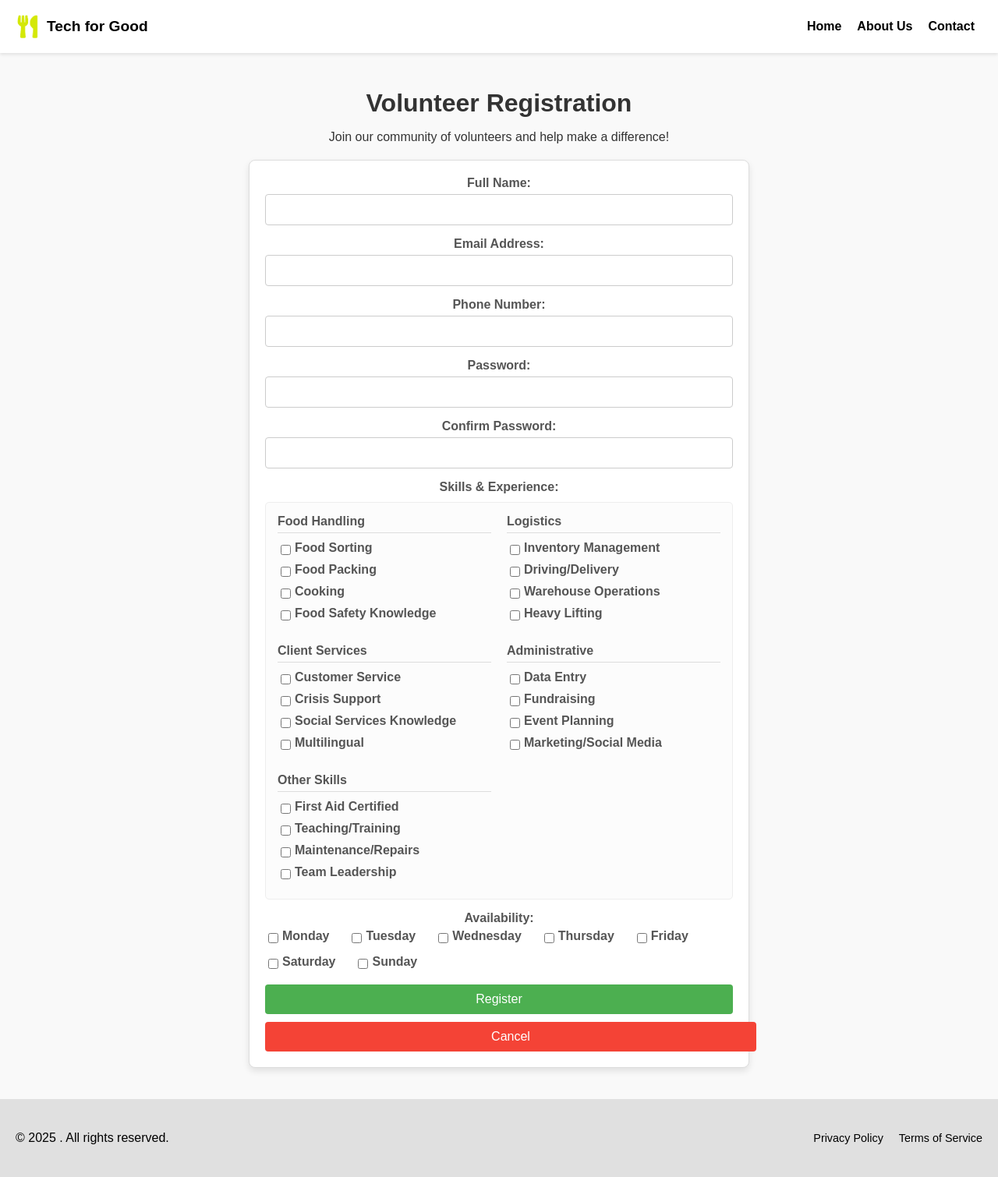
After one commit to floreaflorin777/Techforgood_stable, a Flask app: page /register in a window 1280 px wide. The commit adds this page. Shown: the whole page at 78% size. Run offline with Flask 2, Linux system fonts and the light colour scheme.

Commit message:
Added registration page and functionality.

```diff
--- a/app/routes.py
+++ b/app/routes.py
@@ -10,6 +10,10 @@ main = Blueprint('main', __name__)
 @main.route('/')
 def index():
     return render_template('index.html')
+
+@main.route('/register')
+def register():
+    return render_template('register.html')
 
 @main.route('/admin/dashboard')
 def admin_dashboard():
--- a/static/styles.css
+++ b/static/styles.css
@@ -164,6 +164,22 @@ main p {
 
 .cancel-btn:hover {
     background-color: #e53935;
+}
+
+.register-link {
+    margin-top: 15px;
+    text-align: center;
+    font-size: 0.9rem;
+}
+
+.register-link a {
+    color: #4CAF50;
+    text-decoration: none;
+    font-weight: bold;
+}
+
+.register-link a:hover {
+    text-decoration: underline;
 }
 
 .main-image {
@@ -391,3 +407,84 @@ services img {
     line-height: 25px;
   }
 }
+
+/* Registration form styles */
+.registration-form {
+    background-color: #ffffff;
+    border: 1px solid #ddd;
+    border-radius: 8px;
+    padding: 20px;
+    width: 80%;
+    max-width: 600px;
+    margin: 20px auto;
+    box-shadow: 0 4px 8px rgba(0, 0, 0, 0.1);
+}
+
+.skills-checkbox-group {
+    display: grid;
+    grid-template-columns: repeat(auto-fit, minmax(200px, 1fr));
+    gap: 20px;
+    margin-top: 10px;
+    text-align: left;
+    border: 1px solid #eee;
+    padding: 15px;
+    border-radius: 5px;
+    background-color: #fcfcfc;
+}
+
+.skill-category h4 {
+    margin-top: 0;
+    margin-bottom: 10px;
+    font-size: 1rem;
+    color: #555;
+    border-bottom: 1px solid #ddd;
+    padding-bottom: 5px;
+}
+
+.skill-category .checkbox-item {
+    margin-bottom: 5px;
+}
+
+select.form-input[multiple] {
+    height: auto;
+    min-height: 120px;
+}
+
+select.form-input option {
+    padding: 8px;
+}
+
+select.form-input option:checked {
+    background-color: #FFD700;
+    color: #333;
+}
+
+.form-group small {
+    display: block;
+    margin-top: 5px;
+    color: #666;
+    font-size: 0.8rem;
+    text-align: left;
+}
+
+.checkbox-group {
+    display: flex;
+    flex-wrap: wrap;
+    gap: 10px;
+    margin-top: 5px;
+}
+
+.checkbox-item {
+    display: flex;
+    align-items: center;
+    margin-right: 15px;
+}
+
+.checkbox-item input[type="checkbox"] {
+    margin-right: 5px;
+}
+
+textarea.form-input {
+    resize: vertical;
+    min-height: 80px;
+}
--- a/templates/index.html
+++ b/templates/index.html
@@ -44,6 +44,9 @@
                 <button type="submit" class="btn login-submit-btn">Login</button>
                 <button type="button" class="btn cancel-btn" onclick="hideLoginForm()">Cancel</button>
             </form>
+            <div class="register-link">
+                <p>Don't have an account? <a href="/register">Register as a volunteer</a></p>
+            </div>
         </div>
 
         <img src="{{ url_for('static', filename='images/techforgoodimage.png') }}" alt="Tech for Good Image" class="main-image">
--- /dev/null
+++ b/templates/register.html
@@ -0,0 +1,257 @@
+<!DOCTYPE html>
+<html lang="en">
+<head>
+    <meta charset="UTF-8">
+    <meta name="viewport" content="width=device-width, initial-scale=1.0">
+    <title>Volunteer Registration - Tech for Good</title>
+    <link rel="stylesheet" href="{{ url_for('static', filename='styles.css') }}">
+    <link rel="icon" href="{{ url_for('static', filename='images/logoinvisiblebg.png') }}" type="image/png">
+</head>
+<body>
+    <header>
+        <div class="logo">
+            <img src="{{ url_for('static', filename='images/logoinvisiblebg.png') }}" alt="Tech for Good Logo">
+            <h1>Tech for Good</h1>
+        </div>
+        <nav>
+            <ul>
+                <li><a href="/">Home</a></li>
+                <li><a href="/">About Us</a></li>
+                <li><a href="/contact">Contact</a></li>
+            </ul>
+        </nav>
+    </header>
+    <main>
+        <h2>Volunteer Registration</h2>
+        <p>Join our community of volunteers and help make a difference!</p>
+
+        <div class="registration-form">
+            <form id="registerForm" onsubmit="handleRegistration(event)">
+                <div class="form-group">
+                    <label for="name">Full Name:</label>
+                    <input type="text" id="name" class="form-input" required>
+                </div>
+                <div class="form-group">
+                    <label for="email">Email Address:</label>
+                    <input type="email" id="email" class="form-input" required>
+                </div>
+                <div class="form-group">
+                    <label for="phone">Phone Number:</label>
+                    <input type="tel" id="phone" class="form-input" required>
+                </div>
+                <div class="form-group">
+                    <label for="password">Password:</label>
+                    <input type="password" id="password" class="form-input" required>
+                </div>
+                <div class="form-group">
+                    <label for="confirm-password">Confirm Password:</label>
+                    <input type="password" id="confirm-password" class="form-input" required>
+                </div>
+                <div class="form-group">
+                    <label>Skills & Experience:</label>
+                    <div class="skills-checkbox-group">
+                        <div class="skill-category">
+                            <h4>Food Handling</h4>
+                            <div class="checkbox-item">
+                                <input type="checkbox" id="food_sorting" name="skills" value="food_sorting">
+                                <label for="food_sorting">Food Sorting</label>
+                            </div>
+                            <div class="checkbox-item">
+                                <input type="checkbox" id="food_packing" name="skills" value="food_packing">
+                                <label for="food_packing">Food Packing</label>
+                            </div>
+                            <div class="checkbox-item">
+                                <input type="checkbox" id="cooking" name="skills" value="cooking">
+                                <label for="cooking">Cooking</label>
+                            </div>
+                            <div class="checkbox-item">
+                                <input type="checkbox" id="food_safety" name="skills" value="food_safety">
+                                <label for="food_safety">Food Safety Knowledge</label>
+                            </div>
+                        </div>
+                        <div class="skill-category">
+                            <h4>Logistics</h4>
+                            <div class="checkbox-item">
+                                <input type="checkbox" id="inventory" name="skills" value="inventory">
+                                <label for="inventory">Inventory Management</label>
+                            </div>
+                            <div class="checkbox-item">
+                                <input type="checkbox" id="driving" name="skills" value="driving">
+                                <label for="driving">Driving/Delivery</label>
+                            </div>
+                            <div class="checkbox-item">
+                                <input type="checkbox" id="warehouse" name="skills" value="warehouse">
+                                <label for="warehouse">Warehouse Operations</label>
+                            </div>
+                            <div class="checkbox-item">
+                                <input type="checkbox" id="heavy_lifting" name="skills" value="heavy_lifting">
+                                <label for="heavy_lifting">Heavy Lifting</label>
+                            </div>
+                        </div>
+                        <div class="skill-category">
+                            <h4>Client Services</h4>
+                            <div class="checkbox-item">
+                                <input type="checkbox" id="customer_service" name="skills" value="customer_service">
+                                <label for="customer_service">Customer Service</label>
+                            </div>
+                            <div class="checkbox-item">
+                                <input type="checkbox" id="crisis_support" name="skills" value="crisis_support">
+                                <label for="crisis_support">Crisis Support</label>
+                            </div>
+                            <div class="checkbox-item">
+                                <input type="checkbox" id="social_services" name="skills" value="social_services">
+                                <label for="social_services">Social Services Knowledge</label>
+                            </div>
+                            <div class="checkbox-item">
+                                <input type="checkbox" id="multilingual" name="skills" value="multilingual">
+                                <label for="multilingual">Multilingual</label>
+                            </div>
+                        </div>
+                        <div class="skill-category">
+                            <h4>Administrative</h4>
+                            <div class="checkbox-item">
+                                <input type="checkbox" id="data_entry" name="skills" value="data_entry">
+                                <label for="data_entry">Data Entry</label>
+                            </div>
+                            <div class="checkbox-item">
+                                <input type="checkbox" id="fundraising" name="skills" value="fundraising">
+                                <label for="fundraising">Fundraising</label>
+                            </div>
+                            <div class="checkbox-item">
+                                <input type="checkbox" id="event_planning" name="skills" value="event_planning">
+                                <label for="event_planning">Event Planning</label>
+                            </div>
+                            <div class="checkbox-item">
+                                <input type="checkbox" id="marketing" name="skills" value="marketing">
+                                <label for="marketing">Marketing/Social Media</label>
+                            </div>
+                        </div>
+                        <div class="skill-category">
+                            <h4>Other Skills</h4>
+                            <div class="checkbox-item">
+                                <input type="checkbox" id="first_aid" name="skills" value="first_aid">
+                                <label for="first_aid">First Aid Certified</label>
+                            </div>
+                            <div class="checkbox-item">
+                                <input type="checkbox" id="teaching" name="skills" value="teaching">
+                                <label for="teaching">Teaching/Training</label>
+                            </div>
+                            <div class="checkbox-item">
+                                <input type="checkbox" id="maintenance" name="skills" value="maintenance">
+                                <label for="maintenance">Maintenance/Repairs</label>
+                            </div>
+                            <div class="checkbox-item">
+                                <input type="checkbox" id="leadership" name="skills" value="leadership">
+                                <label for="leadership">Team Leadership</label>
+                            </div>
+                        </div>
+                    </div>
+                </div>
+                <div class="form-group">
+                    <label>Availability:</label>
+                    <div class="checkbox-group">
+                        <div class="checkbox-item">
+                            <input type="checkbox" id="monday" name="availability" value="monday">
+                            <label for="monday">Monday</label>
+                        </div>
+                        <div class="checkbox-item">
+                            <input type="checkbox" id="tuesday" name="availability" value="tuesday">
+                            <label for="tuesday">Tuesday</label>
+                        </div>
+                        <div class="checkbox-item">
+                            <input type="checkbox" id="wednesday" name="availability" value="wednesday">
+                            <label for="wednesday">Wednesday</label>
+                        </div>
+                        <div class="checkbox-item">
+                            <input type="checkbox" id="thursday" name="availability" value="thursday">
+                            <label for="thursday">Thursday</label>
+                        </div>
+                        <div class="checkbox-item">
+                            <input type="checkbox" id="friday" name="availability" value="friday">
+                            <label for="friday">Friday</label>
+                        </div>
+                        <div class="checkbox-item">
+                            <input type="checkbox" id="saturday" name="availability" value="saturday">
+                            <label for="saturday">Saturday</label>
+                        </div>
+                        <div class="checkbox-item">
+                            <input type="checkbox" id="sunday" name="availability" value="sunday">
+                            <label for="sunday">Sunday</label>
+                        </div>
+                    </div>
+                </div>
+                <button type="submit" class="btn login-submit-btn">Register</button>
+                <a href="/" class="btn cancel-btn" style="text-align: center; display: block; text-decoration: none;">Cancel</a>
+            </form>
+        </div>
+    </main>
+    <footer>
+        <p>© 2025 . All rights reserved.</p>
+        <div class="footer-links">
+            <a href="#">Privacy Policy</a>
+            <a href="#">Terms of Service</a>
+        </div>
+    </footer>
+
+    <script>
+        async function handleRegistration(event) {
+            event.preventDefault();
+
+            // Get form values
+            const name = document.getElementById('name').value;
+            const email = document.getElementById('email').value;
+            const phone = document.getElementById('phone').value;
+            const password = document.getElementById('password').value;
+            const confirmPassword = document.getElementById('confirm-password').value;
+
+            // Get selected skills
+            const skillsCheckboxes = document.querySelectorAll('input[name="skills"]:checked');
+            const selectedSkills = Array.from(skillsCheckboxes).map(checkbox => checkbox.value);
+
+            // Get availability checkboxes
+            const availabilityCheckboxes = document.querySelectorAll('input[name="availability"]:checked');
+            const availability = {};
+
+            availabilityCheckboxes.forEach(checkbox => {
+                availability[checkbox.value] = true;
+            });
+
+            // Validate passwords match
+            if (password !== confirmPassword) {
+                alert("Passwords do not match!");
+                return;
+            }
+
+            try {
+                const response = await fetch('/auth/register', {
+                    method: 'POST',
+                    headers: {
+                        'Content-Type': 'application/json',
+                    },
+                    body: JSON.stringify({
+                        name: name,
+                        email: email,
+                        password: password,
+                        phone: phone,
+                        role: 'volunteer',
+                        skills: selectedSkills,
+                        availability: availability
+                    })
+                });
+
+                const data = await response.json();
+
+                if (response.ok) {
+                    alert('Registration successful! You can now log in.');
+                    window.location.href = '/';
+                } else {
+                    alert(data.error || 'Registration failed');
+                }
+            } catch (error) {
+                console.error('Registration error:', error);
+                alert('An error occurred during registration');
+            }
+        }
+    </script>
+</body>
+</html>
```
Also changed, not shown: app/auth.py (+7 -1 lines).
